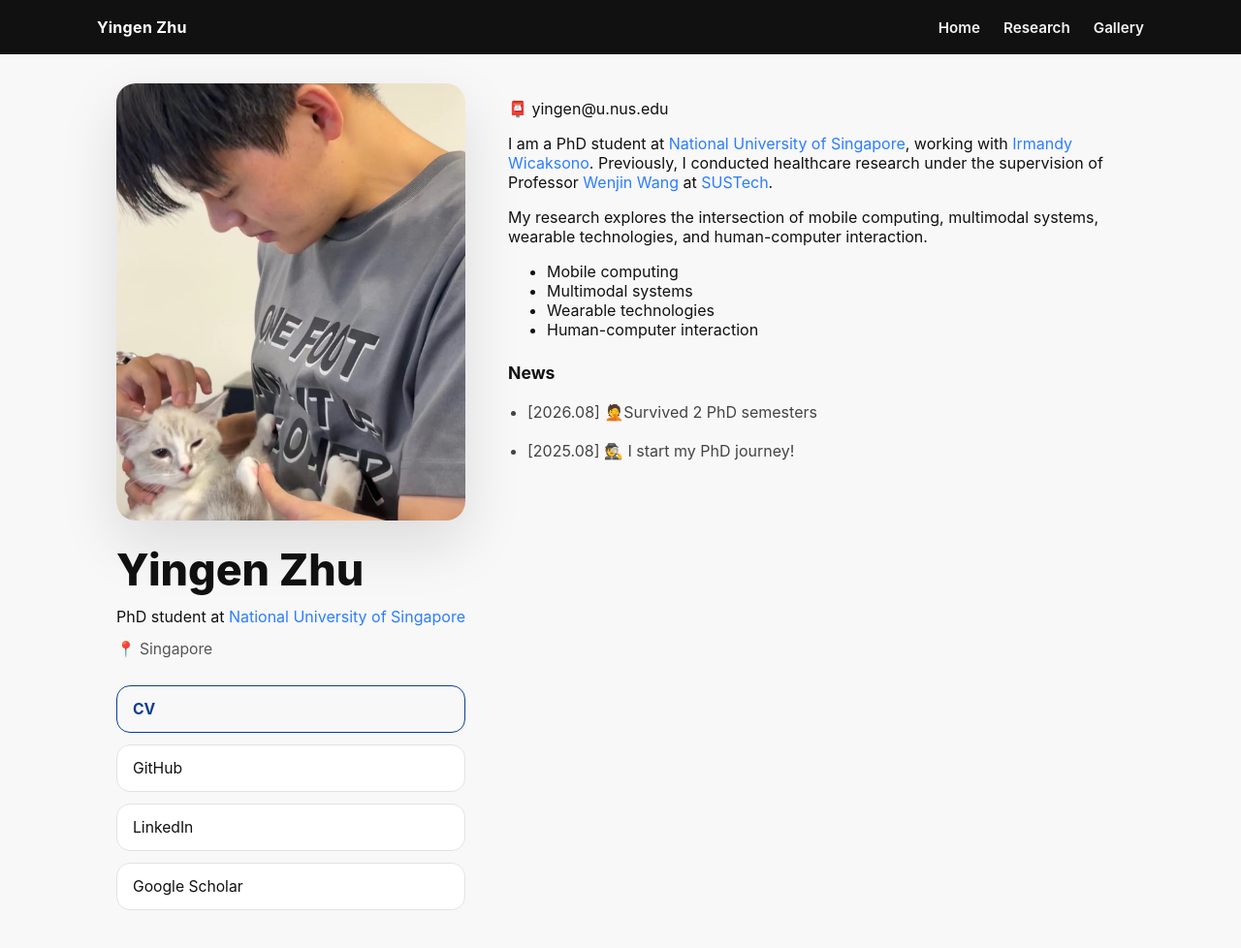
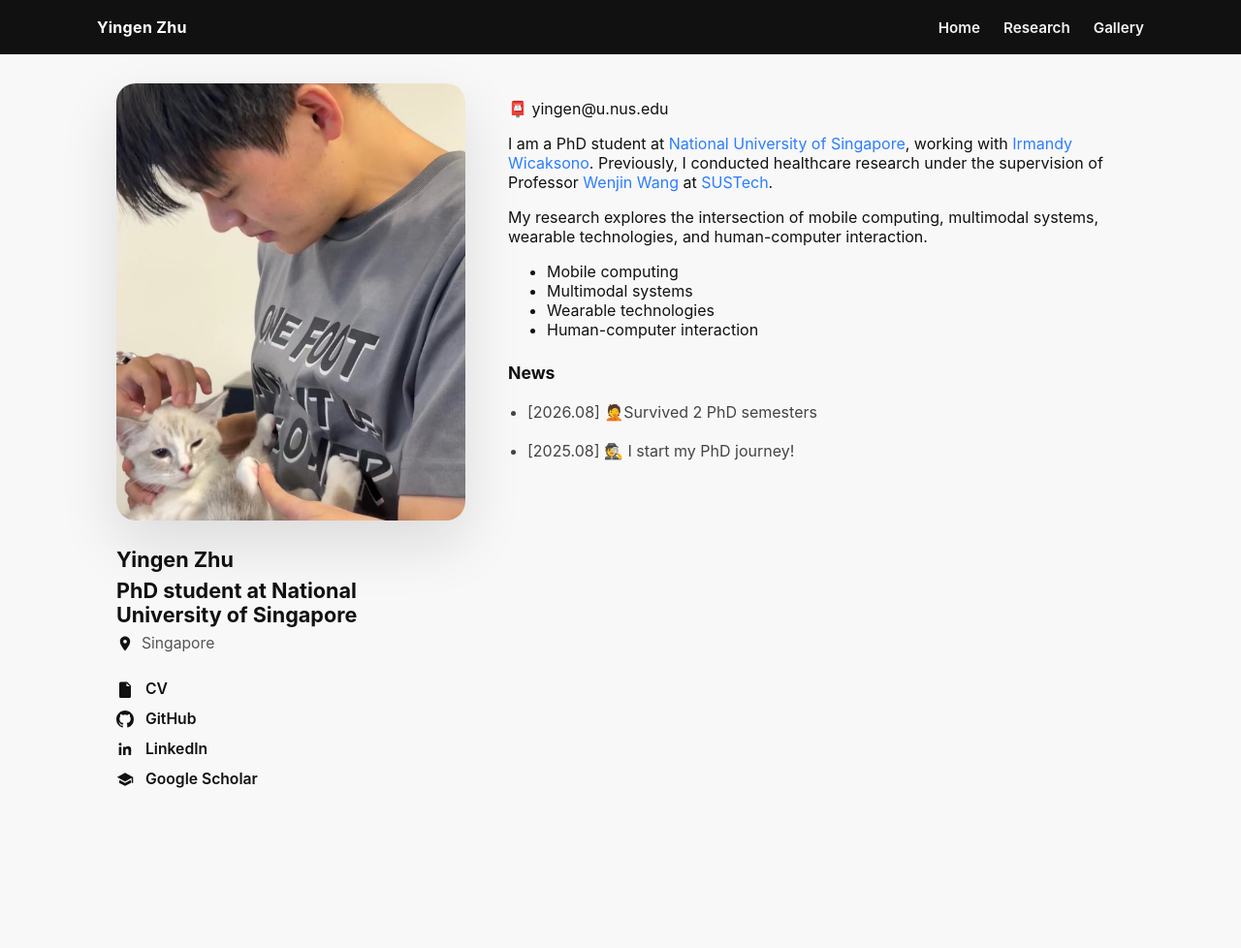
Before and after one commit to yingen-zhu/yingen-zhu.github.io, a Jekyll site: the page built from index.md, in a window 1280 px wide and 1039 px high. Shown: the top 978 px of the window at 97% size. Built offline with Jekyll 4.4.1, drawn with Linux system fonts in a browser that asks for light colours; part of the change alters nothing that is shown.

Commit message:
Add files via upload

```diff
--- a/index.md
+++ b/index.md
@@ -72,20 +72,19 @@ title: Home
   }
   .profile-summary {
     display: grid;
-    gap: 12px;
+    gap: 6px;
   }
-  .profile-name {
+  .profile-name,
+  .profile-role {
     margin: 0;
-    font-size: clamp(2rem, 4vw, 2.8rem);
-    line-height: 1.05;
-    font-weight: 800;
+    font-size: 1.35rem;
+    line-height: 1.2;
+    font-weight: 700;
     color: #111;
   }
-  .profile-role {
-    margin: 0;
-    color: #111;
-    font-size: 1rem;
-    line-height: 1.5;
+  .profile-role a {
+    color: inherit;
+    text-decoration: none;
   }
   .profile-location {
     margin: 0;
@@ -95,41 +94,35 @@ title: Home
     align-items: center;
     gap: 8px;
   }
-  .profile-actions.sidebar-actions {
-    flex-direction: column;
-    align-items: stretch;
+  .profile-location svg,
+  .sidebar-link svg {
+    width: 18px;
+    height: 18px;
+    flex-shrink: 0;
+    color: #111;
+    fill: currentColor;
+  }
+  .sidebar-links {
+    display: grid;
     gap: 12px;
+    padding: 0;
+    margin: 0;
+    list-style: none;
   }
-  .profile-actions.sidebar-actions .button,
-  .profile-actions.sidebar-actions a.social-link {
-    width: 100%;
-    justify-content: flex-start;
-    padding: 14px 16px;
-    border-radius: 14px;
+  .sidebar-link {
+    display: flex;
+    align-items: center;
+    gap: 12px;
+    color: #111;
+    text-decoration: none;
     font-size: 0.98rem;
+    font-weight: 600;
   }
-  .profile-actions.sidebar-actions .button {
-    background: transparent;
-    border: 1.5px solid #0a3d91;
+  .sidebar-link:hover {
     color: #0a3d91;
   }
-  .profile-actions.sidebar-actions .button:hover {
-    background: rgba(10, 61, 145, 0.08);
-  }
-  .profile-actions.sidebar-actions .social-link {
-    border: 1.5px solid #e2e2e2;
-    color: #111;
-    padding: 14px 16px;
-    display: inline-flex;
-    align-items: center;
-    gap: 12px;
-    justify-content: flex-start;
-    text-decoration: none;
-    background: #fff;
-  }
-  .profile-actions.sidebar-actions .social-link svg {
-    width: 18px;
-    height: 18px;
+  .sidebar-link:hover svg {
+    color: #0a3d91;
   }
   .profile-copy .email-line {
     margin: 0 0 18px;
@@ -266,13 +259,33 @@ title: Home
     <div class="profile-summary">
       <p class="profile-name">Yingen Zhu</p>
       <p class="profile-role">PhD student at <a href="https://www.nus.edu.sg/" target="_blank" rel="noopener">National University of Singapore</a></p>
-      <p class="profile-location">📍 Singapore</p>
+      <p class="profile-location"><svg viewBox="0 0 24 24" aria-hidden="true"><path d="M12 2C8.13 2 5 5.13 5 9c0 5.25 7 13 7 13s7-7.75 7-13c0-3.87-3.13-7-7-7zm0 9.5a2.5 2.5 0 1 1 0-5 2.5 2.5 0 0 1 0 5z"/></svg> Singapore</p>
     </div>
-    <div class="profile-actions sidebar-actions">
-      <a class="button" href="/assets/documents/cv.pdf" target="_blank" rel="noopener">CV</a>
-      <a class="social-link" href="https://github.com/yingen-zhu" target="_blank" rel="noopener">GitHub</a>
-      <a class="social-link" href="https://www.linkedin.com/in/yingen-zhu-80395b37a/" target="_blank" rel="noopener">LinkedIn</a>
-      <a class="social-link" href="https://scholar.google.com/citations?user=oDyHLIwAAAAJ&inst=3212728378801010220" target="_blank" rel="noopener">Google Scholar</a>
+    <div class="sidebar-links">
+      <a class="sidebar-link" href="/assets/documents/cv.pdf" target="_blank" rel="noopener">
+        <svg viewBox="0 0 24 24" aria-hidden="true">
+          <path d="M6 2h9l5 5v15a2 2 0 0 1-2 2H6a2 2 0 0 1-2-2V4a2 2 0 0 1 2-2zm8 1.5V8h4.5L14 3.5zM8 12h8v1.5H8V12zm0 3h8v1.5H8V15zm0-6h5v1.5H8V9z"/>
+        </svg>
+        <span>CV</span>
+      </a>
+      <a class="sidebar-link" href="https://github.com/yingen-zhu" target="_blank" rel="noopener">
+        <svg viewBox="0 0 16 16" aria-hidden="true">
+          <path d="M8 0C3.58 0 0 3.58 0 8a8 8 0 0 0 5.47 7.59c.4.07.55-.17.55-.38 0-.19-.01-.82-.01-1.49-2.01.37-2.53-.49-2.69-.94-.09-.23-.48-.94-.82-1.13-.28-.15-.68-.52-.01-.53.63-.01 1.08.58 1.23.82.72 1.21 1.87.87 2.33.66.07-.52.28-.87.5-1.07-1.78-.2-3.64-.89-3.64-3.95 0-.87.31-1.59.82-2.15-.08-.2-.36-1.02.08-2.12 0 0 .67-.21 2.2.82a7.6 7.6 0 0 1 4 0c1.53-1.04 2.2-.82 2.2-.82.44 1.1.16 1.92.08 2.12.51.56.82 1.27.82 2.15 0 3.07-1.87 3.75-3.65 3.95.29.25.54.73.54 1.48 0 1.07-.01 1.93-.01 2.2 0 .21.15.46.55.38A8.01 8.01 0 0 0 16 8c0-4.42-3.58-8-8-8Z"/>
+        </svg>
+        <span>GitHub</span>
+      </a>
+      <a class="sidebar-link" href="https://www.linkedin.com/in/yingen-zhu-80395b37a/" target="_blank" rel="noopener">
+        <svg viewBox="0 0 24 24" aria-hidden="true">
+          <path d="M6.94 8.5H3.56V20h3.38V8.5ZM5.25 3A2 2 0 1 0 5.3 7a2 2 0 0 0-.05-4ZM20.44 12.74c0-3.46-1.85-5.07-4.32-5.07-1.99 0-2.88 1.09-3.38 1.86V8.5H9.37c.04.68 0 11.5 0 11.5h3.37v-6.42c0-.34.02-.68.13-.92.27-.68.89-1.39 1.94-1.39 1.37 0 1.92 1.05 1.92 2.58V20h3.37l.34-7.26Z"/>
+        </svg>
+        <span>LinkedIn</span>
+      </a>
+      <a class="sidebar-link" href="https://scholar.google.com/citations?user=oDyHLIwAAAAJ&inst=3212728378801010220" target="_blank" rel="noopener">
+        <svg viewBox="0 0 24 24" aria-hidden="true">
+          <path d="M12 3 1 9l11 6 9-4.91V17h2V9L12 3Zm0 14L5.09 13.23 4 13.82V17l8 4 8-4v-3.18l-1.09-.59L12 17Z"/>
+        </svg>
+        <span>Google Scholar</span>
+      </a>
     </div>
   </aside>
 
```
